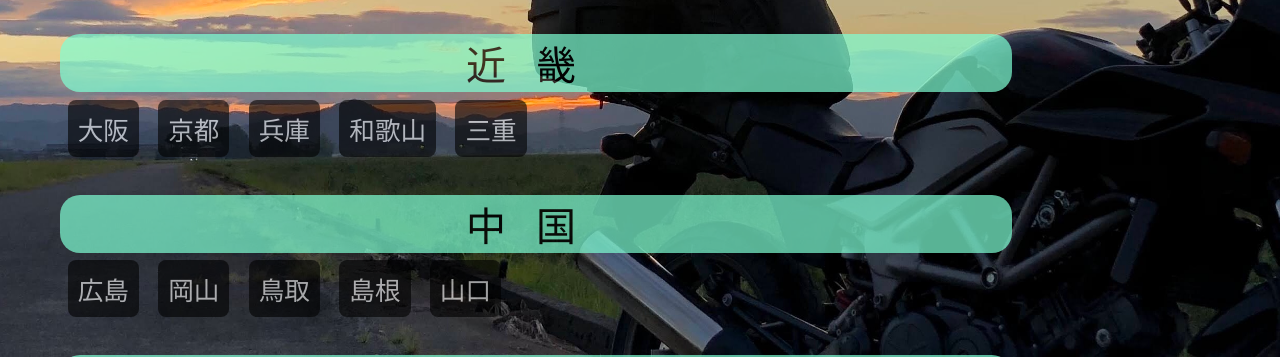
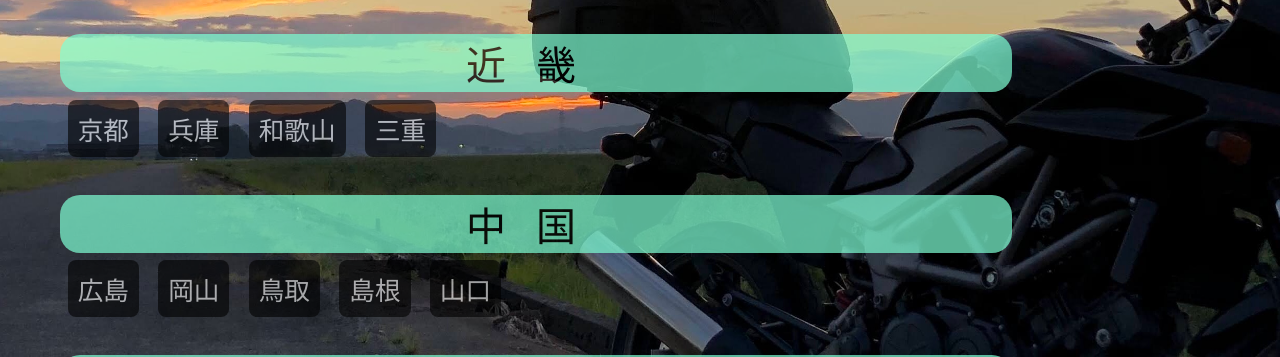
Before and after one commit to TsuneJunya/phototop, a plain HTML site: page photo-top.html in a window 1280 px wide. Shown: the part 787-1144 px from the top of the page. Drawn offline with Linux system fonts and the light colour scheme.

Commit message:
Update photo-top.html

```diff
--- a/photo-top.html
+++ b/photo-top.html
@@ -60,10 +60,9 @@
           </div>
           <div class="kinki1 pref">
             <p>近畿</p>
-            <a href="https://tsunejunya.github.io/photo-osaka/">大阪</a>
             <a href="https://tsunejunya.github.io/photo-kyoto/">京都</a>
-            <a href="https://tsunejunya.github.io/photo-hyougo/">兵庫</a><span class="br"></span>
-            <a href="https://tsunejunya.github.io/photo-wakayama/">和歌山</a>
+            <a href="https://tsunejunya.github.io/photo-hyougo/">兵庫</a>
+            <a href="https://tsunejunya.github.io/photo-wakayama/">和歌山</a><span class="br"></span>
             <a href="https://tsunejunya.github.io/photo-mie/">三重</a>
           </div>
         </div>
```
